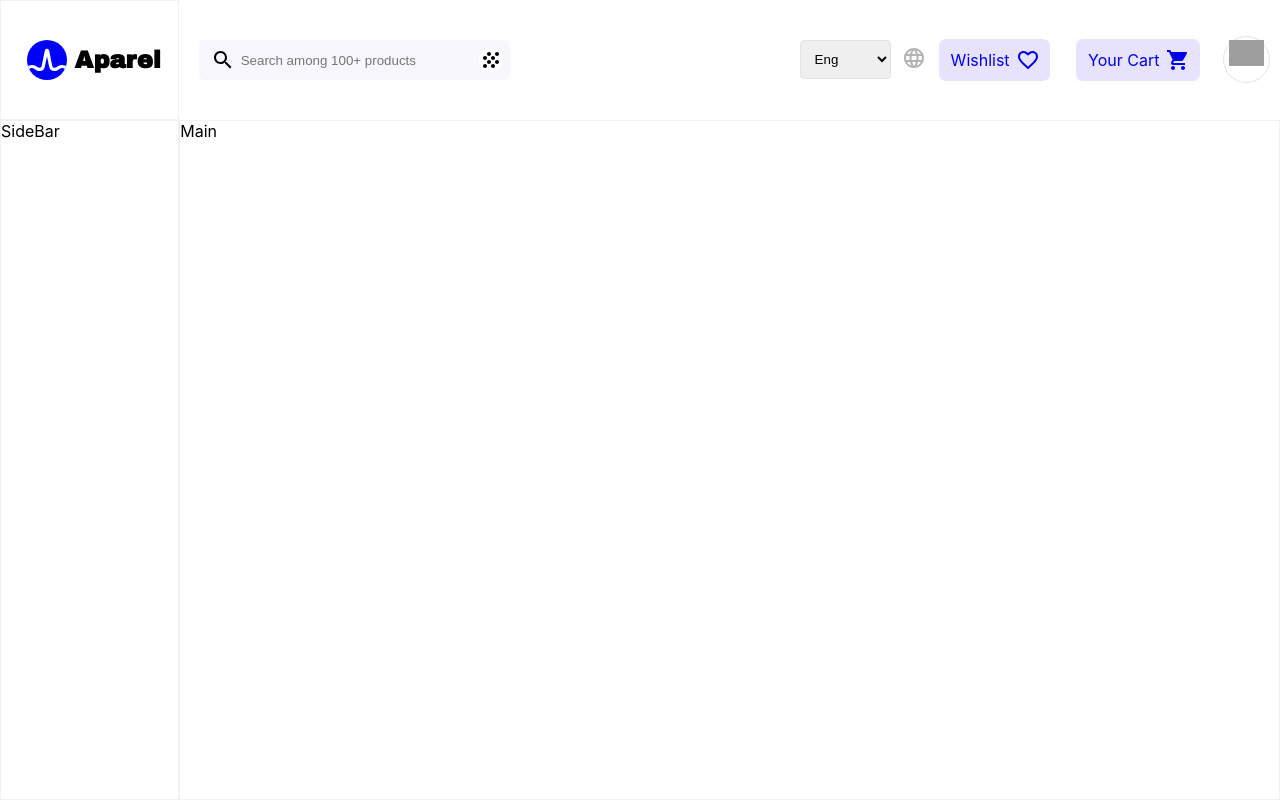
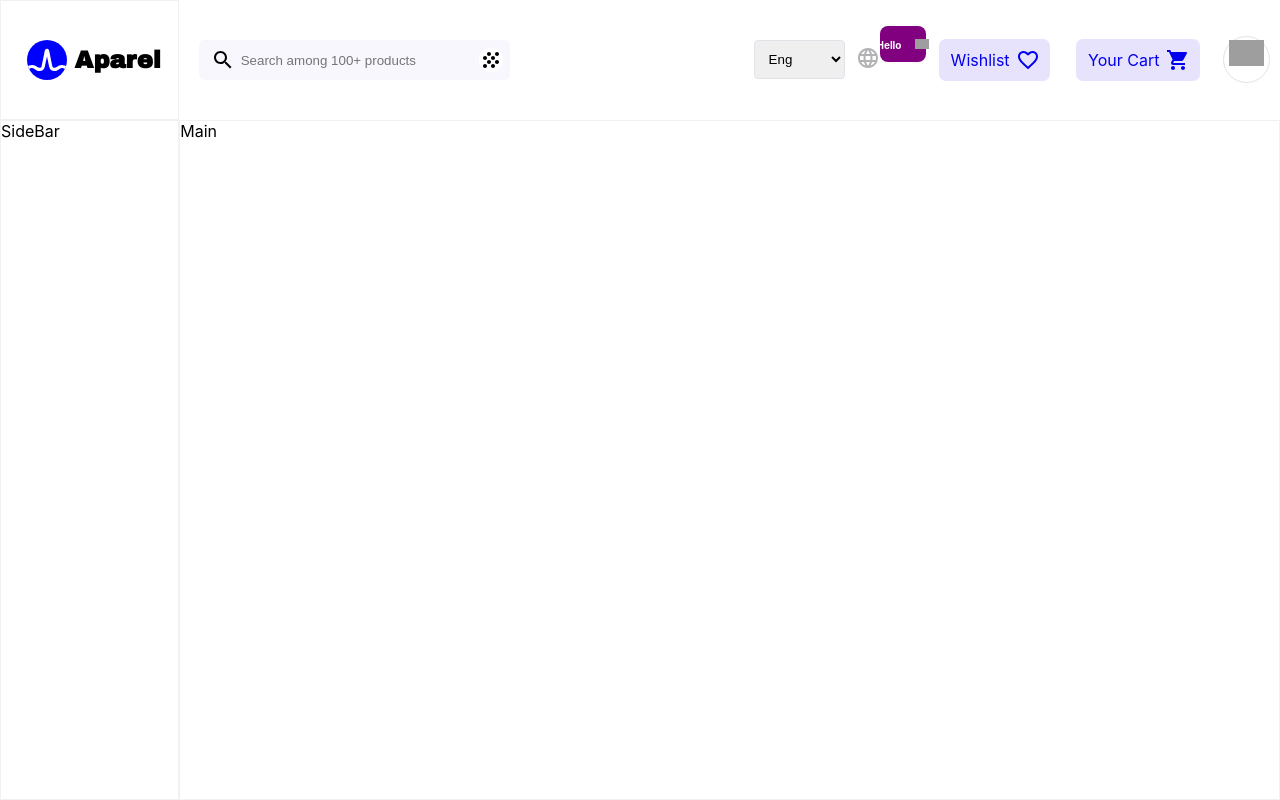
Before and after one commit to okeresamuel/Complete-Ecommerce-and-Admin-dashboard, a React (Create React App) app in the folder e-commerce/: page / in a window 1280 px wide. Built offline with nearby package versions, Linux system fonts and the light colour scheme; grey boxes are pictures that could not be loaded.

Commit message:
feature/9 fixed button problems ready for retest

```diff
--- a/e-commerce/src/App.js
+++ b/e-commerce/src/App.js
@@ -2,7 +2,6 @@ import Header from './components/Header/Header';
 import Logo from './components/Logo/Logo';
 import SideBar from './components/SideBar/SideBar';
 import Main from './components/Main/Main';
-import Button from './components/Button/Button';
 
 import './App.css';
 
--- a/e-commerce/src/components/Button/Button.js
+++ b/e-commerce/src/components/Button/Button.js
@@ -11,34 +11,52 @@ const ButtonImage = (props) => {
     const { imageSource, imageWidth, imageLeftPadding } = props
 
     return (
-        <img class="buttonImage" src={imageSource || ""} alt={imageSource ? "Button Image" : ""} style={{ width: imageWidth || "20px", paddingLeft: imageLeftPadding || "" }} />
+        <img className="buttonImage" src={imageSource || ""} alt={imageSource ? "Button Image" : ""} style={{ width: imageWidth || "20px", paddingLeft: imageLeftPadding || "" }} />
     )
 }
 
 const Button = (props) => {
-    const { text, width, backgroundColor, textColor, fontWeight, fontSize, imageSource, imageWidth, imageLeftPadding, iconPicture } = props
+    const { text, width, height, backgroundColor, textColor, fontWeight, fontSize, imageSource, imageWidth, imageLeftPadding, iconPicture } = props
 
     const iconSelection = (icon) => {
-        if (icon === "cart") {
-            <ShoppingCartIcon imageWidth={imageWidth} imageLeftPadding={imageLeftPadding} />
-        } else if (icon === "trash") {
-            <DeleteOutlineIcon imageWidth={imageWidth} imageLeftPadding={imageLeftPadding} />
-        } else if (icon === "house") {
-            <HomeIcon imageWidth={imageWidth} imageLeftPadding={imageLeftPadding} />
-        } else if (icon === "globe") {
-            <LanguageIcon imageWidth={imageWidth} imageLeftPadding={imageLeftPadding} />
-        } else if (icon === "heart") {
-            <FavoriteBorderIcon imageWidth={imageWidth} imageLeftPadding={imageLeftPadding} />
-        } else if (icon === "filled heart") {
-            <FavoriteIcon imageWidth={imageWidth} imageLeftPadding={imageLeftPadding} />
-        } else if (icon === "x") {
-            <CloseIcon imageWidth={imageWidth} imageLeftPadding={imageLeftPadding} />
+        if (!icon) {
+            return (
+                <ButtonImage imageSource={imageSource} imageWidth={imageWidth} imageLeftPadding={imageLeftPadding} />
+            )
+        } else if (icon.toLowerCase() === "cart") {
+            return (
+                <ShoppingCartIcon className='buttonImage' imageWidth={imageWidth} imageLeftPadding={imageLeftPadding} />
+            )
+        } else if (icon.toLowerCase() === "trash") {
+            return (
+                <DeleteOutlineIcon className='buttonImage' imageWidth={imageWidth} imageLeftPadding={imageLeftPadding} />
+            )
+        } else if (icon.toLowerCase() === "house") {
+            return (
+                <HomeIcon className='buttonImage' imageWidth={imageWidth} imageLeftPadding={imageLeftPadding} />
+            )
+        } else if (icon.toLowerCase() === "globe") {
+            return (
+                <LanguageIcon className='buttonImage' imageWidth={imageWidth} imageLeftPadding={imageLeftPadding} />
+            )
+        } else if (icon.toLowerCase() === "heart") {
+            return (
+                <FavoriteBorderIcon className='buttonImage' imageWidth={imageWidth} imageLeftPadding={imageLeftPadding} />
+            )
+        } else if (icon.toLowerCase() === "filled heart") {
+            return (
+                <FavoriteIcon className='buttonImage' imageWidth={imageWidth} imageLeftPadding={imageLeftPadding} />
+            )
+        } else if (icon.toLowerCase() === "x") {
+            return (
+                <CloseIcon className='buttonImage' imageWidth={imageWidth} imageLeftPadding={imageLeftPadding} />
+            )
         } else {
-            <ButtonImage imageSource={imageSource} imageWidth={imageWidth} imageLeftPadding={imageLeftPadding} />
+            console.log("Source file location or icon picture name needed.")
         }
     };
 
-    return <div class="button" style={{ background: backgroundColor || "#fffeff", borderRadius: "8px", color: textColor || "#34237b", maxWidth: width || "90px", fontWeight: fontWeight || "600", fontSize: fontSize || "14px" }}>
+    return <div class="button" style={{ background: backgroundColor || "#fffeff", borderRadius: "8px", color: textColor || "#34237b", maxWidth: width || "90px", height: height || "20px", fontWeight: fontWeight || "600", fontSize: fontSize || "14px" }}>
         {text || ""} {/*This will be some user imputted text */}
         {iconSelection(iconPicture)}
     </div>
--- a/e-commerce/src/components/Header/Header.js
+++ b/e-commerce/src/components/Header/Header.js
@@ -3,8 +3,9 @@ import GrainIcon from '@mui/icons-material/Grain';
 import LanguageIcon from '@mui/icons-material/Language';
 import FavoriteBorderIcon from '@mui/icons-material/FavoriteBorder';
 import ShoppingCartIcon from '@mui/icons-material/ShoppingCart';
-import './Header.css'
-import Button from '../Button/Button.js'
+import Button from '../Button/Button.js';
+import './Header.css';
+
 
 const Header = () => {
     return (<div id='header'>
@@ -26,6 +27,8 @@ const Header = () => {
         <LanguageIcon  style={{ color: "hsl(260deg 2% 70%)"}}/>
       </div>
 
+          <Button text="Hello" width="20px" height="10px" backgroundColor="purple" textColor="white" fontWeight="bold" fontSize="10px" imageSource="https://cdn-icons-png.flaticon.com/128/5349/5349022.png" imageWidth="20px" imageLeftPadding="14px"  />
+
           <a href="#closed" className="Nav__btn1">Wishlist <FavoriteBorderIcon className='love__icon'/></a>
           <a href="#closed" className="Nav__btn2">Your Cart <ShoppingCartIcon className='Shopping__icon'/></a>
           <div className="profile__iconDiv">
```
